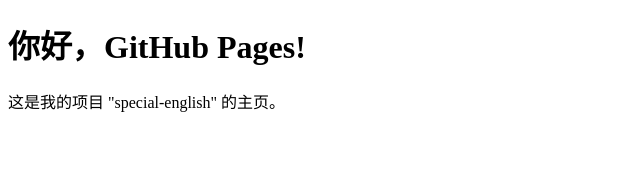
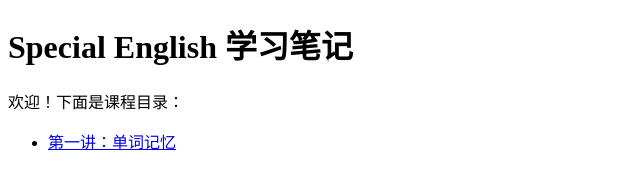
Before and after one commit to SongWeichina/special-english, a plain HTML site: page index.html in a window 1280 px wide. Shown: the whole page, without its empty margins (0-640 px from the left). Drawn offline with Linux system fonts and the light colour scheme.

Commit message:
添加第一讲单词

```diff
--- a/index.html
+++ b/index.html
@@ -2,12 +2,15 @@
 <html lang="en">
 <head>
     <meta charset="UTF-8">
-    <!-- 为了在手机上显示效果更好，建议加上这行 viewport 设置 -->
     <meta name="viewport" content="width=device-width, initial-scale=1.0">
     <title>我的 Special English 项目</title>
 </head>
 <body>
-    <h1>你好，GitHub Pages!</h1>
-    <p>这是我的项目 "special-english" 的主页。</p>
+    <h1>Special English 学习笔记</h1>
+    <p>欢迎！下面是课程目录：</p>
+    <ul>
+        <li><a href="第一讲单词记忆.html">第一讲：单词记忆</a></li>
+        <!-- 后续可以继续添加更多链接 -->
+    </ul>
 </body>
 </html>
```
